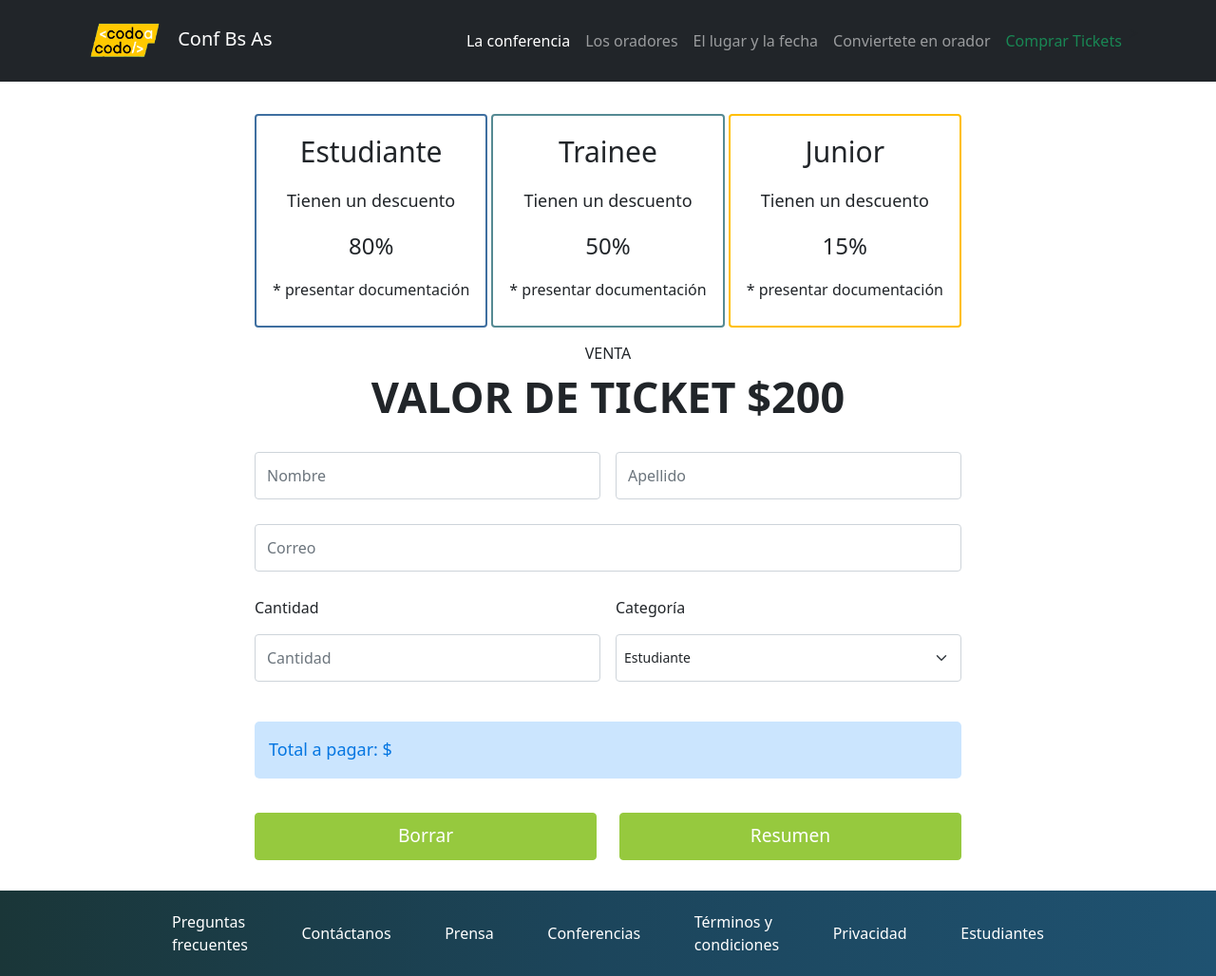
After one commit to mari1551/tpgrupo1, a PHP site: page /ticket.html in a window 1280 px wide. The commit adds this page. Shown: the whole page at 95% size. Run offline with PHP 8.4, Linux system fonts and the light colour scheme.

Commit message:
Agrendando pagina ticket y js

```diff
--- a/css/tp.css
+++ b/css/tp.css
@@ -50,7 +50,7 @@
   margin-top: 10px;
   margin-left: auto;
   margin-right: auto;
-  margin-bottom: 30px;
+  margin-bottom: 40px;
   width: 75%;
 }
 .card-img-top{
@@ -79,7 +79,7 @@
 /* --------------------Imagen dos columnas ------------------ */
 #dosColumnas{
   margin: 0 0 0 0;
-  margin-top: 10px;
+  margin-top: 15px;
   width: 100%;
   padding: 0;
 }
@@ -101,6 +101,7 @@
 #charlaignite{
   border-bottom:1px dotted gray;
 }
+
 #mensaje{
   margin-bottom: 0px;
 }
@@ -114,6 +115,81 @@
   color:gray;
 }
 
+/*----------------------------- TICKETS ---------------------*/
+#areaTicket{
+  position:relative;
+  width: 60%;
+  padding-top: 120px;
+}
+.ticket{
+  text-align: center;
+  padding-top: 15px;
+  padding-bottom: 10px;
+}
+.ticket-titulo{
+  font-size: 30px;
+  font-weight: 500;
+}
+.ticket-texto{
+  font-size:large;
+}
+.ticket-descuento{
+  font-size:x-large;
+  font-weight: 500;
+}
+.ticket-nota{
+  font-size:medium;
+}
+
+#ticket1{
+  border:2px solid #3F6FA0;
+}
+#ticket1:hover, #ticket2:hover, #ticket3:hover{
+  background-color: gainsboro;
+  cursor: pointer;
+}
+#ticket2{
+  border:2px solid #558A93;
+}
+#ticket3{
+  border:2px solid #FFBF00;
+}
+/*------------- formulario de ticket -----------*/
+#areaFormularioTicket{
+  width: 60%;
+  margin-top:15px;
+}
+
+#p-titulo{
+  text-align: center;
+}
+
+#p-titulo #letra-grande{
+  font-size:45px;
+}
+#areaFormularioTicket .form-control, .form-select{
+  height: 50px;
+}
+#areaFormularioTicket div{
+  margin-bottom: 10px;
+}
+
+#caja_informacion{
+  height: 60px;
+  display: flex;
+  align-items: center;
+  padding: 15px;
+  font-size: large;
+  color:#0576E1;
+  background-color: #CBE5FE;
+  border-radius: 5px;
+}
+#areaFormularioTicket button{
+  background-color: #96C93E;
+  border-color: #96C93E;
+  font-size: larger;
+  height: 50px;
+}
 /* -------------------- Footer ------------------ */
 footer{
   background: linear-gradient(90deg, rgba(26,54,56,1) 0%, rgba(28,69,91,1) 48%, rgba(31,82,113,1) 100%);
@@ -135,7 +211,7 @@ footer .nav-link{
 }
 
 /* --------------------- mediaqueries ---------------------------*/
- @media (max-width: 992px) {
+@media (max-width: 992px) {
   #areaFormulario {
     width: 90%;
   }
--- /dev/null
+++ b/js/script.js
@@ -0,0 +1,78 @@
+var ticket1 = document.getElementById("ticket1");
+var ticket2 = document.getElementById("ticket2");
+var ticket3 = document.getElementById("ticket3");
+var select = document.getElementById("select_categoria");
+
+
+ticket1.addEventListener('click',function(event){
+    select.selectedIndex = 0;
+    actualizarMensaje();
+});
+ticket2.addEventListener('click',function(event){
+    select.selectedIndex = 1;
+    actualizarMensaje();
+});
+ticket3.addEventListener('click',function(event){
+    select.selectedIndex = 2;
+    actualizarMensaje();
+});
+
+
+var inputnombre=document.getElementById("input_nombre");
+var inputapellido=document.getElementById("input_apellido");
+var inputemail=document.getElementById("input_email");
+var inputcantidad=document.getElementById("input_cantidad");
+
+var btnReset = document.getElementById("BotonBorrarForm");
+btnReset.addEventListener('click',function(event){
+    var inputnombre=document.getElementById("input_nombre");
+    var inputapellido=document.getElementById("input_apellido");
+    var inputemail=document.getElementById("input_email");
+    var inputcantidad=document.getElementById("input_cantidad");
+
+    inputnombre.value="";
+    inputapellido.value="";
+    inputemail.value="";
+    inputcantidad.value="";
+    select.selectedIndex=0;
+});
+inputcantidad.addEventListener('change',function(event){
+    actualizarMensaje();
+});
+select.addEventListener('change',function(event){
+    actualizarMensaje();
+});
+
+var btnResumen = document.getElementById("BotonResumenForm");
+btnResumen.addEventListener('click',function(event){
+    if(inputnombre.value==""||inputapellido.value==""||inputemail.value==""||inputcantidad.value==""){
+        alert("Por favor ingresa los datos completos");
+    }
+    else{
+        actualizarMensaje();
+    }
+});
+
+function actualizarMensaje() {
+    var valorTicket=200;
+    var descuento=0;
+    var costo=0;
+    var cantidad=inputcantidad.value;
+    var opcion=select.selectedIndex;
+    var mensaje = "";
+
+    if (opcion == "0") {
+        descuento=valorTicket*0.8;
+    } else if (opcion == "1") {
+        descuento=valorTicket*0.5;
+    } else if (opcion == "2") {
+        descuento=valorTicket*0.15;
+    } else if (opcion == "3") {
+        descuento=0;
+    }
+    costo=(valorTicket-descuento)*cantidad;
+    mensaje = "Total a pagar: $"+costo;
+    var mensajeTotal = document.getElementById("caja_informacion");
+    mensajeTotal.textContent = mensaje;
+
+}
--- /dev/null
+++ b/ticket.html
@@ -0,0 +1,196 @@
+<!DOCTYPE html>
+<html lang="es">
+<head>
+    <meta charset="UTF-8">
+    <meta name="viewport" content="width=device-width, initial-scale=1.0">
+
+    <title>TP</title>
+    <link href="https://cdn.jsdelivr.net/npm/bootstrap@5.0.2/dist/css/bootstrap.min.css" rel="stylesheet" integrity="sha384-EVSTQN3/azprG1Anm3QDgpJLIm9Nao0Yz1ztcQTwFspd3yD65VohhpuuCOmLASjC" crossorigin="anonymous">
+    <link rel="stylesheet" href="css/tp.css">
+</head>
+<body>
+  <!------------------------------ Inicio Barra Navegacion --------------------------- -->
+  <nav class="navbar navbar-expand-lg navbar-dark bg-dark fixed-top" >
+    <div class="container">
+        <a class="navbar-brand" href="#">
+            <img src="img/codoacodo.png" alt="" width="100" height="60" class="d-inline-block align-middle">
+            Conf Bs As
+        </a>
+        <button class="navbar-toggler" type="button" data-bs-toggle="collapse" data-bs-target="#navbarSupportedContent" aria-controls="navbarSupportedContent" aria-expanded="false" aria-label="Toggle navigation">
+        <span class="navbar-toggler-icon"></span>
+        </button>
+        <div class="collapse navbar-collapse justify-content-end" id="navbarSupportedContent">
+          <ul class="navbar-nav ml-auto mb-2 mb-lg-0">
+              <li class="nav-item"><a class="nav-link active" aria-current="page" href="index.html">La conferencia</a></li>
+              <li class="nav-item"><a class="nav-link" href="index.html#areaCards">Los oradores</a></li>
+              <li class="nav-item"><a class="nav-link" href="index.html#dosColumnas">El lugar y la fecha</a></li>
+              <li class="nav-item"><a class="nav-link" href="index.html#areaFormulario">Conviertete en orador</a></li>
+              <li class="nav-item"><a class="nav-link text-success" href="ticket.html">Comprar Tickets</a></li>>
+          </ul>
+        </div>
+    </div>
+  </nav>
+  <!-----------------------------------Fin Barra Navegacion ------------------------------>
+
+  <!----------------------------- Inicio del container areaTicket -------------------------->
+  <div class="container" id="areaTicket">
+
+    <div class="row row-cols-1 row-cols-md-3 g-1">
+      <div class="col">
+        <div class="card h-100 ticket" id="ticket1">
+          <div class="card-body textoCard">
+            <p class="ticket-titulo">Estudiante</p>
+            <p class="ticket-texto">Tienen un descuento</p>
+            <p class="ticket-descuento">80%</p>
+            <p class="ticket-nota">* presentar documentación</p>
+          </div>
+        </div>
+      </div>
+
+      <div class="col">
+
+        <div class="card h-100 ticket" id="ticket2">
+          <div class="card-body textoCard">
+            <p class="ticket-titulo">Trainee</p>
+            <p class="ticket-texto">Tienen un descuento</p>
+            <p class="ticket-descuento">50%</p>
+            <p class="ticket-nota">* presentar documentación</p>
+          </div>
+        </div>
+      </div>
+
+      <div class="col">
+        <div class="card h-100 ticket" id="ticket3">
+          <div class="card-body textoCard">
+            <p class="ticket-titulo">Junior</p>
+            <p class="ticket-texto">Tienen un descuento</p>
+            <p class="ticket-descuento">15%</p>
+            <p class="ticket-nota">* presentar documentación</p>
+          </div>
+        </div>
+      </div>
+
+    </div> <!-- fin class row -->
+
+  </div> <!-- fin areaTicket  -->
+  <!--------------------------- fin del container areaTicket --------------------->
+
+  <!--------------------------- Inicio Formulario ---------------------------------->
+  <div class="container" id="areaFormularioTicket">
+    <p id="p-titulo" class="mb-4">VENTA<br><span id="letra-grande" class="letraGrande">VALOR DE TICKET $200</span></p>
+
+    <div class="row g-3 mb-3">
+      <div class="col-md-6">
+        <input type="text" class="form-control" name="nombre" id="input_nombre" placeholder="Nombre" required>
+      </div>
+      <div class="col-md-6">
+        <input type="text" class="form-control" name="apellido" id="input_apellido" placeholder="Apellido" required>
+      </div>
+    </div>
+
+    <div class="row">
+      <div class="mb-3">
+        <input type="email" class="form-control" name="email" id="input_email" placeholder="Correo" required>
+      </div>
+    </div>
+
+    <div class="row g-3 mb-3">
+      <div class="col-md-6">
+        <p>Cantidad</p>
+        <input type="number" class="form-control" id="input_cantidad" placeholder="Cantidad" required>
+      </div>
+      <div class="col-md-6">
+        <p>Categoría</p>
+        <select class="form-select form-select-sm mb-3" id="select_categoria" aria-label=".form-select-lg example">
+          <option value="1" selected>Estudiante</option>
+          <option value="2">Trainee</option>
+          <option value="3">Junior</option>
+          <option value="4">General</option>
+        </select>
+      </div>
+    </div>
+
+    <div class="row">
+      <div class="mb-3">
+        <div id="caja_informacion">
+          Total a pagar: $
+        </div>
+      </div>
+    </div>
+
+    <div class="row g-4 mb-3">
+      <div class="col-md-6 mb-3">
+        <button class="btn btn-primary w-100" type="button" id="BotonBorrarForm">Borrar</button>
+      </div>
+      <div class="col-md-6 mb-3">
+        <button class="btn btn-primary w-100" type="button" id="BotonResumenForm">Resumen</button>
+      </div>
+    </div>
+
+  </div>
+  <!--------------------------- Fin Formulario ---------------------------------->
+
+  <!--------------------------- Inicio Footer -------------------------------->
+  <footer class="d-flex align-items-center">
+    <div class="container" id="divFooter">
+      <ul class="nav d-flex justify-content-around align-items-center" id="listaNavFooter">
+        <li class="nav-item">
+          <a class="nav-link" aria-current="page" href="#">Preguntas<br>frecuentes</a>
+        </li>
+        <li class="nav-item">
+          <a class="nav-link" href="#">Contáctanos</a>
+        </li>
+        <li class="nav-item">
+          <a class="nav-link" href="#">Prensa</a>
+        </li>
+        <li class="nav-item">
+          <a class="nav-link" href="#">Conferencias</a>
+        </li>
+        <li class="nav-item">
+          <a class="nav-link" href="#">Términos y<br>condiciones</a>
+        </li>
+        <li class="nav-item">
+          <a class="nav-link" href="#">Privacidad</a>
+        </li>
+        <li class="nav-item">
+          <a class="nav-link" href="#">Estudiantes</a>
+        </li>
+      </ul>
+
+    </div>
+    <div id="divFooter2">
+      <ul class="" id="listaFooter2">
+        <li class="nav-item">
+          <a class="nav-link" aria-current="page" href="#">Preguntas frecuentes</a>
+        </li>
+        <li class="nav-item">
+          <a class="nav-link" href="#">Contáctanos</a>
+        </li>
+        <li class="nav-item">
+          <a class="nav-link" href="#">Prensa</a>
+        </li>
+        <li class="nav-item">
+          <a class="nav-link" href="#">Conferencias</a>
+        </li>
+        <li class="nav-item">
+          <a class="nav-link" href="#">Términos y condiciones</a>
+        </li>
+        <li class="nav-item">
+          <a class="nav-link" href="#">Privacidad</a>
+        </li>
+        <li class="nav-item">
+          <a class="nav-link" href="#">Estudiantes</a>
+        </li>
+      </ul>
+    </div>
+  </footer>
+
+  <!--------------------------- Fin Footer ---------------------------------->
+
+
+
+  <script src="js/script.js"></script>
+    <!-- Boostrap Javascript -->
+   <script src="https://cdn.jsdelivr.net/npm/bootstrap@5.0.2/dist/js/bootstrap.bundle.min.js" integrity="sha384-MrcW6ZMFYlzcLA8Nl+NtUVF0sA7MsXsP1UyJoMp4YLEuNSfAP+JcXn/tWtIaxVXM" crossorigin="anonymous"></script>
+</body>
+</html>
```
Also changed, not shown: index.html (+5 -5 lines).
